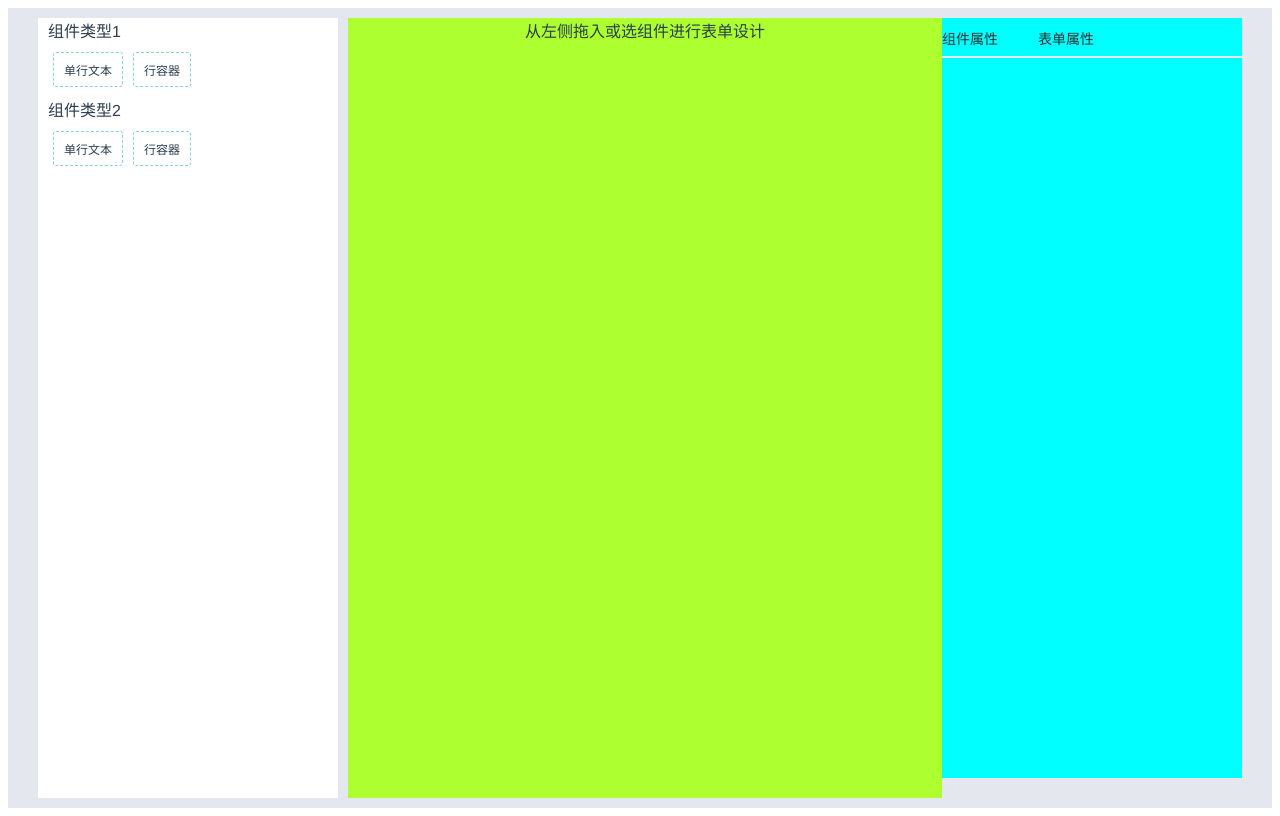
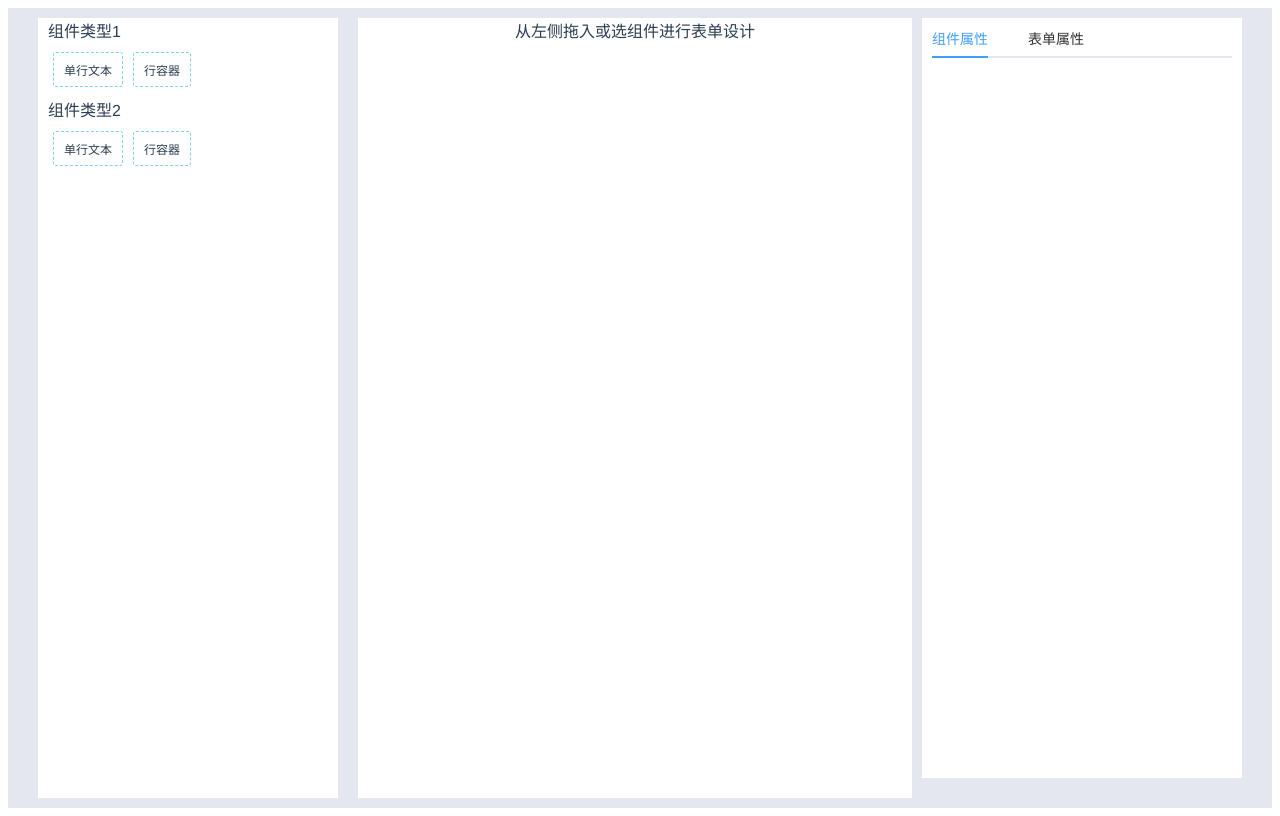
Before and after one commit to ZiJingFanHua/customer-form-, a Vue app: page / in a window 1280 px wide. Built offline with nearby package versions, Linux system fonts and the light colour scheme.

Commit message:
fix:代码生成

```diff
--- a/src/assets/css/index.css
+++ b/src/assets/css/index.css
@@ -46,7 +46,9 @@
 }
 .center-panel {
   flex: 1;
-  background-color: greenyellow;
+  /* background-color: greenyellow; */
+  background-color: white;
+  margin: 0 10px;
 }
 .center-scrollbar {
   height: calc(100vh - 40px);
@@ -76,11 +78,13 @@
   min-height: 80px;
   width: 100%;
   border: 1px solid red;
+  display: flex;
+  flex-wrap: wrap;
 }
 .drawing-item, .drawing-row-item {
   position: relative;
-  margin: 20px 0;
-  padding: 10px 0;
+  margin: 10px 0;
+  padding: 20px 0 0 0;
 }
 
 .drawing-item-copy,.drawing-item-delete {
--- a/src/components/generator/config.ts
+++ b/src/components/generator/config.ts
@@ -6,6 +6,7 @@ export const formConf = {
   formRules: 'rules',
   span: 24,
   disabled: false,
+  formBtns: true//是否出现提交取消按钮
 }
 
 //组件 [左面板]
@@ -13,6 +14,7 @@ export const testComponents = [
   {
     __config__: {
       label: '单行文本',
+      showLabel:true,
       labelWidth: null,
       component:ElInput,
       tag: 'el-input',
--- /dev/null
+++ b/src/components/parser/Parser.vue
@@ -0,0 +1,85 @@
+<script lang="tsx">
+import { defineComponent, h, reactive } from 'vue'
+import TagRunder from "@/components/render/render.vue";
+import { deepClone } from '@/utils/index'
+
+const layouts = {
+  colFormItem(h,item){
+   const config = item.__config__
+   const labelWidth = config.labelWidth?`${config.labelWidth}px`:null
+   return <el-col span={config.span}>
+    <el-form-item label={config.label} label-width={labelWidth} prop={item.__vModel__}>
+      <TagRunder conf={item} onInput={(event: any) => {config.defaultValue  = event}}></TagRunder>
+    </el-form-item>
+   </el-col>
+  },
+  rowFormItem(h,item){
+    const config = item.__config__
+    const children = renderChildren.apply(this,arguments)
+    return <el-col span={config.span}>
+      <el-row gutter={config.gutter}>
+        {children}
+      </el-row>
+    </el-col>
+  }
+}
+function renderChildren(h,item){
+  const config = item.__config__
+  if (!Array.isArray(config.children)) return null;
+  return renderFormItem.call(this, h, config.children)
+}
+function renderFrom(h) {
+  console.log(this);
+
+  const {formConfCopy} = this
+  return(
+    <el-form label-position = {formConfCopy.labelPosition} disabled={formConfCopy.disabled} label-width={`${formConfCopy.labelWidth}px`} ref={formConfCopy.formRef}>
+    {renderFormItem.call(this, h, formConfCopy.fields)}
+    { formConfCopy.formBtns&&formBtns.call(this,h)}
+    </el-form>
+  )
+}
+
+function formBtns(h) {
+  return <el-col>
+    <el-form-item>
+       <el-button type="primary" onClick={this.submitForm}> 提交</el-button>
+       <el-button  onClick={this.submitForm}> 取消</el-button>
+    </el-form-item>
+  </el-col>
+}
+
+function renderFormItem(h,elementList) {
+   return elementList.map(item => {
+    const layout  = layouts[item.__config__.layout]
+    if(layout) return layout.call(this,h,item)
+    throw new Error(`没有与${item.__config__.layout}匹配的layout`)
+   })
+}
+
+export default defineComponent({
+  name:'formParser',
+  props:['formConf'],
+  components: {
+    TagRunder
+  },
+  data(){
+    return{
+      formConfCopy : reactive(deepClone(this.formConf))
+    }
+  },
+  methods:{
+    submitForm(){
+      console.log('submit');
+
+    }
+  },
+  render(h) {
+    return renderFrom.call(this, h)
+  }
+})
+</script>
+
+<style scoped>
+
+</style>
--- /dev/null
+++ b/src/components/parser/show/index.vue
@@ -0,0 +1,196 @@
+<template>
+  <div>
+    <Pasrser :formConf="formConf"></Pasrser>
+  </div>
+</template>
+
+<script lang="ts">
+import { defineComponent } from 'vue'
+import Pasrser from '../Parser.vue'
+import { ElInput } from "element-plus"
+export default defineComponent({
+  name:'exampleIndex',
+  components:{
+    Pasrser,
+  },
+  setup () {
+
+    const formConf = {
+        fields: [
+          {
+            __config__: {
+              label: '单行文本',
+              labelWidth: null,
+              showLabel: true,
+              changeTag: true,
+              component:ElInput,
+              tag: 'el-input',
+              tagIcon: 'input',
+              required: true,
+              layout: 'colFormItem',
+              span: 24,
+              document: 'https://element.eleme.cn/#/zh-CN/component/input',
+              regList: [
+                {
+                  pattern: '/^1(3|4|5|7|8|9)\\d{9}$/',
+                  message: '手机号格式错误'
+                }
+              ]
+            },
+            __slot__: {
+              prepend: '',
+              append: ''
+            },
+            __vModel__: 'mobile',
+            placeholder: '请输入手机号',
+            style: {
+              width: '100%'
+            },
+            clearable: true,
+            // 'prefix-icon': 'el-icon-mobile',
+            // 'suffix-icon': '',
+            maxlength: 11,
+            'show-word-limit': true,
+            readonly: false,
+            disabled: false
+          },
+          // {
+          //   __config__: {
+          //     label: '日期范围',
+          //     tag: 'el-date-picker',
+          //     tagIcon: 'date-range',
+          //     defaultValue: null,
+          //     span: 24,
+          //     showLabel: true,
+          //     labelWidth: null,
+          //     required: true,
+          //     layout: 'colFormItem',
+          //     regList: [],
+          //     changeTag: true,
+          //     document:
+          //       'https://element.eleme.cn/#/zh-CN/component/date-picker',
+          //     formId: 101,
+          //     renderKey: 1585980082729
+          //   },
+          //   style: {
+          //     width: '100%'
+          //   },
+          //   type: 'daterange',
+          //   'range-separator': '至',
+          //   'start-placeholder': '开始日期',
+          //   'end-placeholder': '结束日期',
+          //   disabled: false,
+          //   clearable: true,
+          //   format: 'yyyy-MM-dd',
+          //   'value-format': 'yyyy-MM-dd',
+          //   readonly: false,
+          //   __vModel__: 'field101'
+          // },
+          // {
+          //   __config__: {
+          //     layout: 'rowFormItem',
+          //     tagIcon: 'row',
+          //     label: '行容器',
+          //     layoutTree: true,
+          //     children: [
+          //       {
+          //         __config__: {
+          //           label: '评分',
+          //           tag: 'el-rate',
+          //           tagIcon: 'rate',
+          //           defaultValue: 0,
+          //           span: 24,
+          //           showLabel: true,
+          //           labelWidth: null,
+          //           layout: 'colFormItem',
+          //           required: true,
+          //           regList: [],
+          //           changeTag: true,
+          //           document: 'https://element.eleme.cn/#/zh-CN/component/rate',
+          //           formId: 102,
+          //           renderKey: 1586839671259
+          //         },
+          //         style: {},
+          //         max: 5,
+          //         'allow-half': false,
+          //         'show-text': false,
+          //         'show-score': false,
+          //         disabled: false,
+          //         __vModel__: 'field102'
+          //       }
+          //     ],
+          //     document: 'https://element.eleme.cn/#/zh-CN/component/layout',
+          //     formId: 101,
+          //     span: 24,
+          //     renderKey: 1586839668999,
+          //     componentName: 'row101',
+          //     gutter: 15
+          //   },
+          //   type: 'default',
+          //   justify: 'start',
+          //   align: 'top'
+          // },
+          // {
+          //   __config__: {
+          //     label: '按钮',
+          //     showLabel: true,
+          //     changeTag: true,
+          //     labelWidth: null,
+          //     tag: 'el-button',
+          //     tagIcon: 'button',
+          //     span: 24,
+          //     layout: 'colFormItem',
+          //     document: 'https://element.eleme.cn/#/zh-CN/component/button',
+          //     renderKey: 1594288459289
+          //   },
+          //   __slot__: {
+          //     default: '测试按钮1'
+          //   },
+          //   type: 'primary',
+          //   icon: 'el-icon-search',
+          //   round: false,
+          //   size: 'medium',
+          //   plain: false,
+          //   circle: false,
+          //   disabled: false,
+          //   on: {
+          //     click: 'clickTestButton1'
+          //   }
+          // }
+        ],
+        __methods__: {
+          clickTestButton1() {
+            console.log(
+              `%c【测试按钮1】点击事件里可以访问当前表单：
+                1) formModel='formData', 所以this.formData可以拿到当前表单的model
+                2) formRef='elForm', 所以this.$refs.elForm可以拿到当前表单的ref(vue组件)
+              `,
+              'color:#409EFF;font-size: 15px'
+            )
+            console.log('表单的Model：', this.formData)
+            console.log('表单的ref：', this.$refs.elForm)
+          }
+        },
+        formRef: 'elForm',
+        formModel: 'formData',
+        size: 'small',
+        labelPosition: 'right',
+        labelWidth: 100,
+        formRules: 'rules',
+        gutter: 15,
+        disabled: false,
+        span: 24,
+        formBtns: true,
+        unFocusedComponentBorder: false
+      }
+
+    return {
+      formConf
+    }
+  }
+})
+</script>
+
+<style scoped>
+
+</style>
--- a/src/router/index.ts
+++ b/src/router/index.ts
@@ -6,6 +6,7 @@ const routes: Array<RouteRecordRaw> = [
     name: "home",
     component: () => import('../views/index.vue'),
   },
+  { path: '/example', component: ()=> import('../components/parser/show/index.vue') }
 ];
 
 const router = createRouter({
--- a/src/views/DraggableItem.vue
+++ b/src/views/DraggableItem.vue
@@ -49,8 +49,6 @@ const layouts = {
       ? `${currentItem.__config__.labelWidth}px`
       : null;
     if (config.showLabel === false) labelWidth = "0";
-    console.log(config.span);
-
     return (
       <el-col
         span={parseInt(config.span)}
--- a/src/views/RightPanel.vue
+++ b/src/views/RightPanel.vue
@@ -16,7 +16,7 @@
               placeholder="请输入默认值"
             />
           </el-form-item>
-          <el-form-item label="大小">
+          <el-form-item label="大小" v-if="props.activeData.__config__">
             <el-input
               v-model="props.activeData.__config__.span"
               placeholder="请输入"
@@ -44,18 +44,18 @@ export default defineComponent({
   props: ["activeData","formConf"],
   setup(props) {
     const state = reactive({
-      currentTable: "",
+      currentTable: "field",
     });
-    watch(
-      () => props.activeData,
-       (value) => {
-        if(value.label){
-          state.currentTable = 'field'
-        }else{
-          state.currentTable =''
-        }
-      },
-    );
+    // watch(
+    //   () => props.activeData,
+    //    (value) => {
+    //     if(value.__config__){
+    //       state.currentTable = 'field'
+    //     }else{
+    //       state.currentTable =''
+    //     }
+    //   },
+    // );
 
   //   const setDefaultValue = (val:any) => {
   //     if (Array.isArray(val)) {
@@ -103,6 +103,7 @@ export default defineComponent({
 .right-panel {
   width: 300px;
   height: calc(100vh - 40px);
-  background-color: aqua;
+  padding: 0 10px;
+  background-color: #ffffff;
 }
 </style>
```
